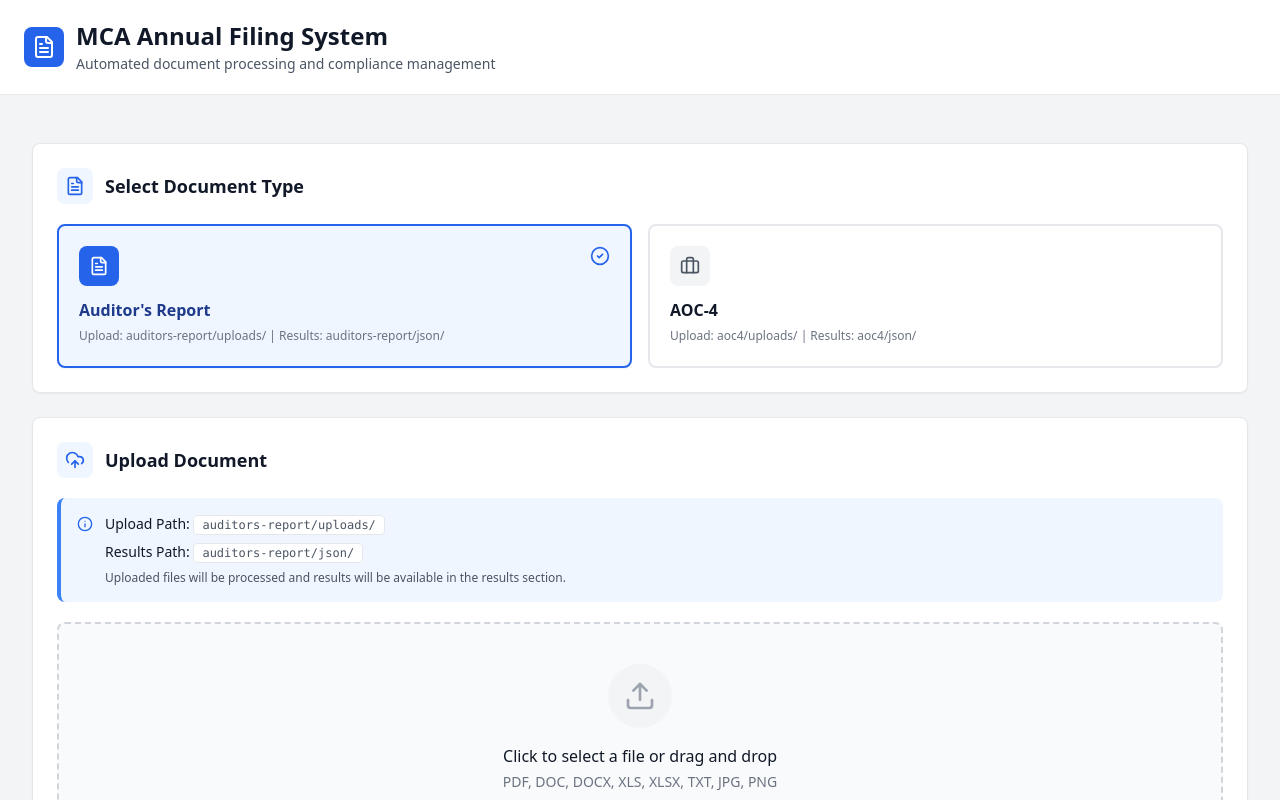
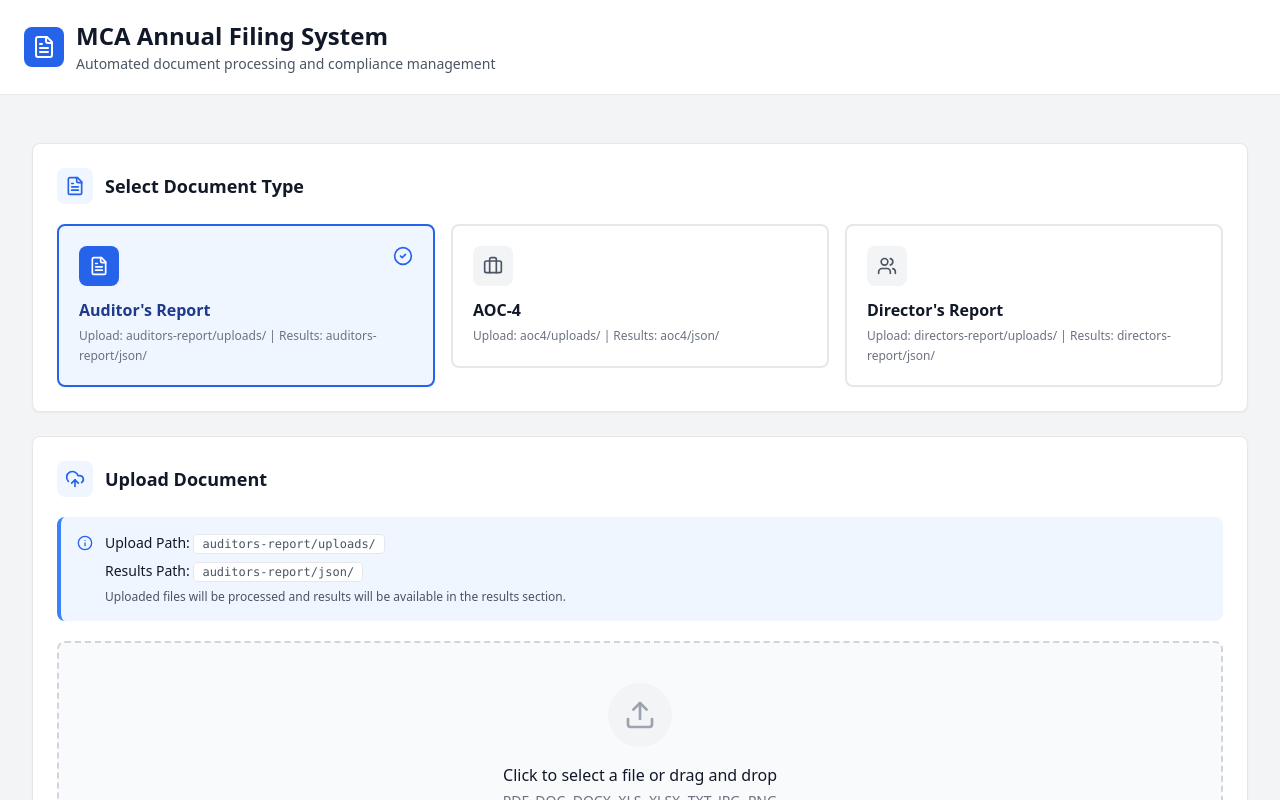
Before and after one commit to aakash-sundaresan/mca-portal, a React (Create React App) app in the folder react-app-mca/mca-portal/: page / in a window 1280 px wide. Shown: the top 800 px of the page. Built offline with nearby package versions, Linux system fonts and the light colour scheme; no server answers.

Commit message:
directors report

```diff
--- a/react-app-mca/mca-portal/src/App.js
+++ b/react-app-mca/mca-portal/src/App.js
@@ -74,13 +74,22 @@ export default function App() {
     setTimeout(() => setMessage({ text: '', type: '' }), 5000);
   };
 
+  const getDocumentDisplayName = (type) => {
+    const names = {
+      'auditors-report': "Auditor's Report",
+      'aoc4': 'AOC-4',
+      'directors-report': "Director's Report"
+    };
+    return names[type] || type;
+  };
+
   const handleDocumentTypeChange = (type) => {
     setDocumentType(type);
     const newResultsPath = `${type}/json/`;
     setCurrentPath(newResultsPath);
     setPathHistory([]);
     showMessage(
-      `Switched to ${type === 'auditors-report' ? "Auditor's Report" : 'AOC-4'}`,
+      `Switched to ${getDocumentDisplayName(type)}`,
       'success'
     );
   };
--- a/react-app-mca/mca-portal/src/components/DocumentTypeSelector.jsx
+++ b/react-app-mca/mca-portal/src/components/DocumentTypeSelector.jsx
@@ -1,6 +1,6 @@
 // src/components/DocumentTypeSelector.jsx
 import React from 'react';
-import { CheckCircle2, FileText, Briefcase } from 'lucide-react';
+import { CheckCircle2, FileText, Briefcase, Users } from 'lucide-react';
 
 export default function DocumentTypeSelector({ documentType, onChange }) {
   const options = [
@@ -15,6 +15,12 @@ export default function DocumentTypeSelector({ documentType, onChange }) {
       title: 'AOC-4',
       description: 'Upload: aoc4/uploads/ | Results: aoc4/json/',
       icon: Briefcase,
+    },
+    {
+      value: 'directors-report',
+      title: "Director's Report",
+      description: 'Upload: directors-report/uploads/ | Results: directors-report/json/',
+      icon: Users,
     }
   ];
 
@@ -29,7 +35,7 @@ export default function DocumentTypeSelector({ documentType, onChange }) {
         </h2>
       </div>
 
-      <div className="grid grid-cols-1 md:grid-cols-2 gap-4">
+      <div className="grid grid-cols-1 md:grid-cols-3 gap-4">
         {options.map(option => {
           const Icon = option.icon;
           const isSelected = documentType === option.value;
```
